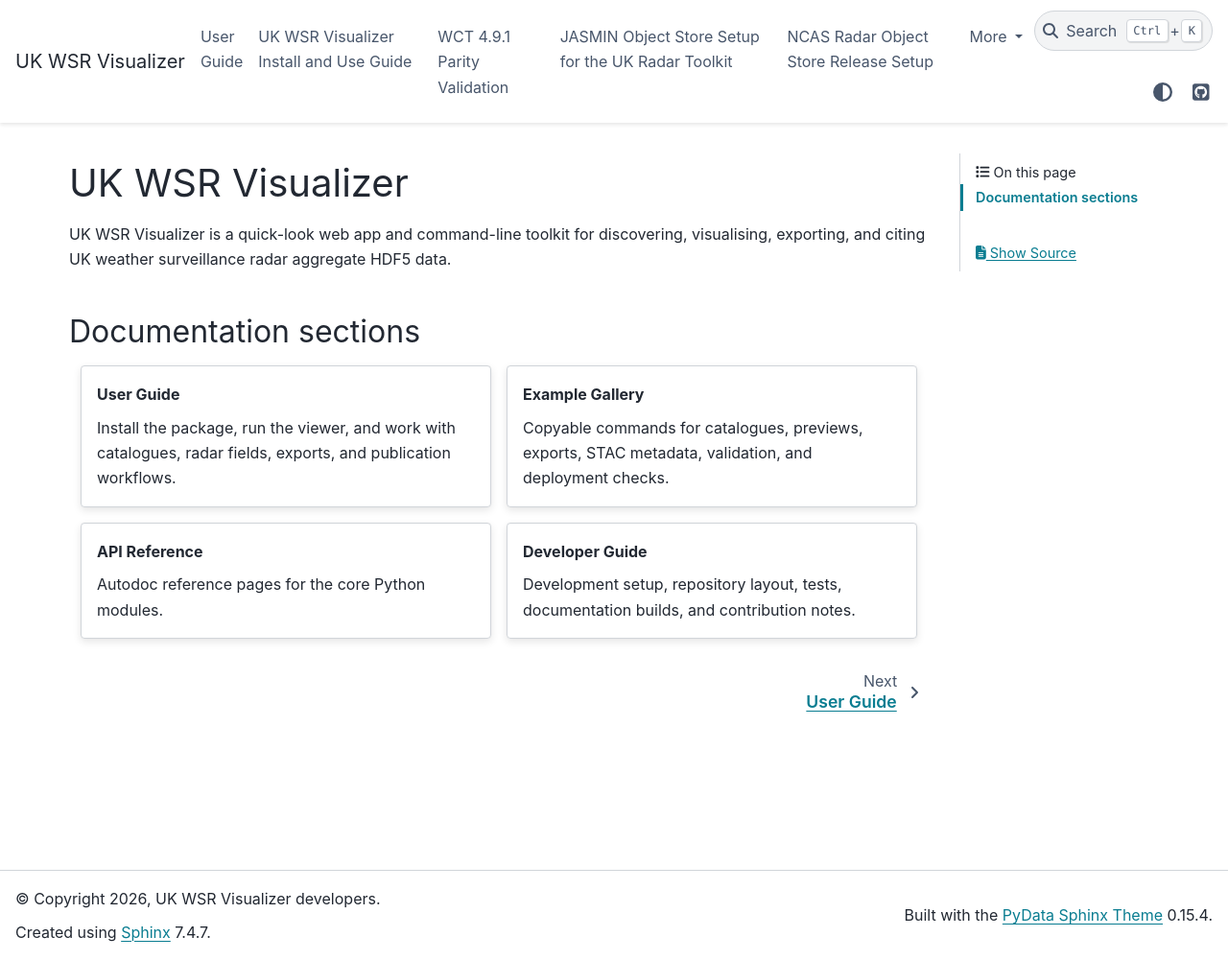
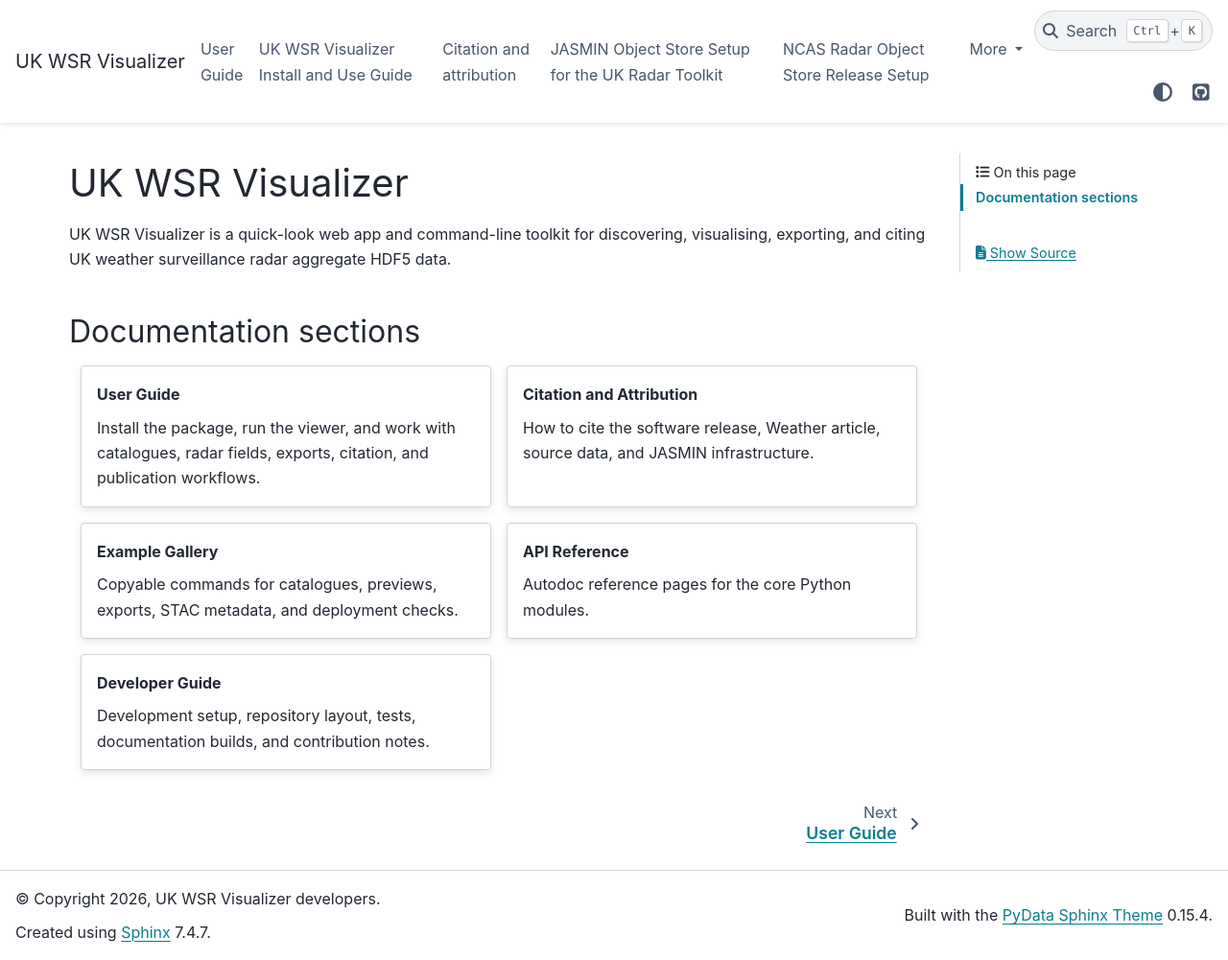
Before and after one commit to rrniii/uk-wsr-visualizer, a Sphinx documentation site: the page built from docs/index.md, in a window 1280 px wide and 1001 px high. Shown: the whole window at 96% size. Built offline with Sphinx 7.4.7 and the PyData theme 0.15.4, drawn with Linux system fonts in a browser that asks for light colours.

Commit message:
Add citation docs to landing page

```diff
--- a/docs/index.md
+++ b/docs/index.md
@@ -11,14 +11,21 @@
 :link: user_guide
 :link-type: doc
 
-Install the package, run the viewer, and work with catalogues, radar fields, exports, and publication workflows.
+Install the package, run the viewer, and work with catalogues, radar fields, exports, citation, and publication workflows.
+:::
+
+:::{grid-item-card} Citation and Attribution
+:link: citation
+:link-type: doc
+
+How to cite the software release, Weather article, source data, and JASMIN infrastructure.
 :::
 
 :::{grid-item-card} Example Gallery
 :link: example_gallery/index
 :link-type: doc
 
-Copyable commands for catalogues, previews, exports, STAC metadata, validation, and deployment checks.
+Copyable commands for catalogues, previews, exports, STAC metadata, and deployment checks.
 :::
 
 :::{grid-item-card} API Reference
@@ -44,7 +51,7 @@
 
 user_guide
 install_and_use
-wct_parity_validation
+citation
 jasmin_object_store_setup
 ncas_radar_object_store_release
 uk_wsr_visualizer_deployment
```
